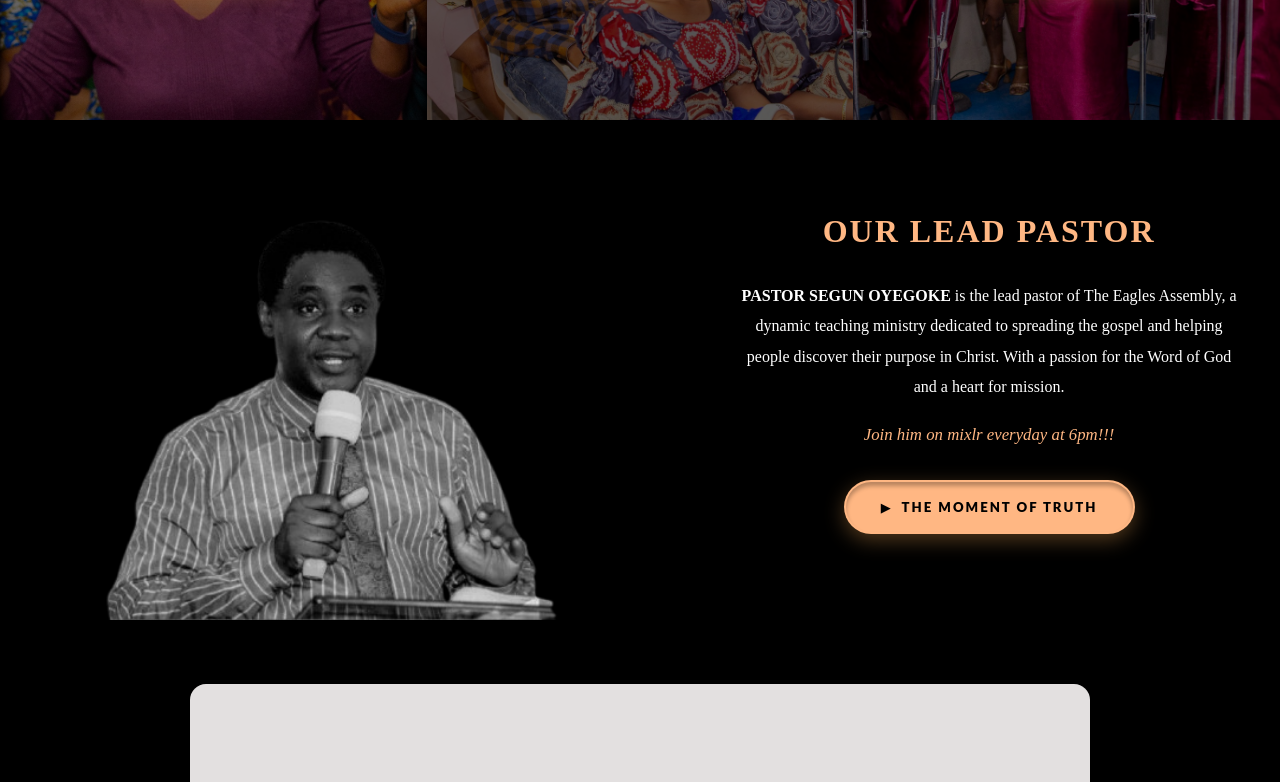
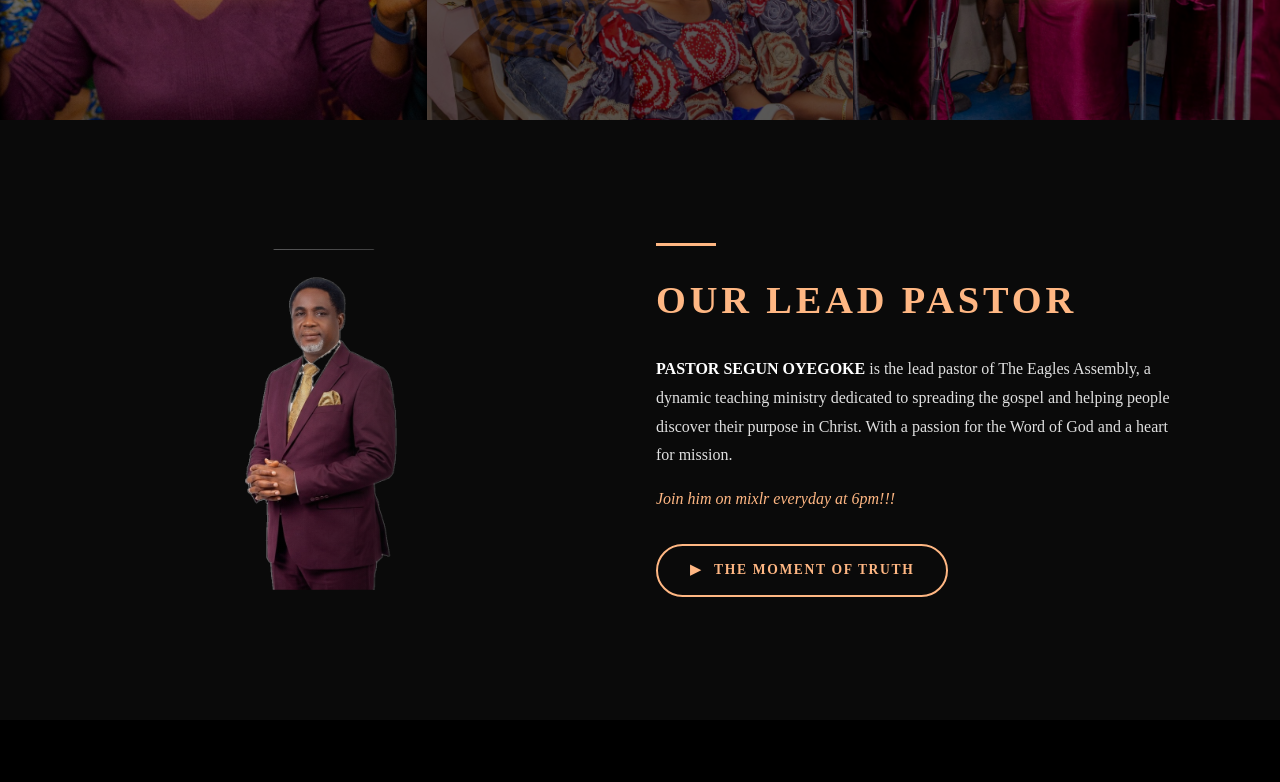
Before and after one commit to Oyegoke-chima/eagles-assembly, a React (Vite) app: page / in a window 1280 px wide. Shown: the part 1960-2742 px from the top of the page. Built offline with nearby package versions, Linux system fonts and the light colour scheme.

Commit message:
Update UI: pastor section, footer layout, give section, hero overlay

```diff
--- a/src/index.css
+++ b/src/index.css
@@ -13,11 +13,11 @@
 body {
   font-family: 'Kalnia', serif;
   line-height: 1.6;
-  color: #000;
+  color: #ffffff;
   overflow-x: hidden;
 }
 html, body {
-  background-color: #000;
+  background-color: #ffffff;
   margin: 0;
   padding: 0;
 }
@@ -129,8 +129,7 @@ html {
   align-items: center;
   justify-content: center;
   text-align: center;
-  background: url('/images/mainIMG.png') center center / cover no-repeat;
-  background-color: #1a2e25;
+  background-color: #333e39;
 }
 
 .hero-overlay {
@@ -383,21 +382,20 @@ html {
 /* ===========================
    PASTOR
 =========================== */
+/* PASTOR SECTION */
 .pastor {
-  background: #000000;
   display: grid;
-  grid-template-columns: 1.2fr 1fr;
-  align-items: center;
-  min-height: 500px;
+  grid-template-columns: 1fr 1fr;
+  min-height: 600px;
+  background: #0a0a0a;
   overflow: hidden;
-  gap: 0;
-}
-
+  position: relative;
+  align-items: center;
+}
+
+/* Left side — image fades into the right */
 .pastor-image {
-  width: 100%;
-  height: 100%;
-  min-height: 500px;
-  overflow: hidden;
+  position: relative;
   display: flex;
   align-items: flex-end;
   justify-content: center;
@@ -405,80 +403,134 @@ html {
 
 .pastor-image img {
   width: 100%;
-  height: 100%;
-  max-height: 600px;
+  max-width: 480px;
+  height: auto;
   object-fit: cover;
-  object-position: top center;
-  filter: grayscale(100%);
   display: block;
-}
-
+  position: relative;
+  z-index: 1;
+}
+
+/* This gradient fades the image rightward into the background */
+.pastor-image::after {
+  content: '';
+  position: absolute;
+  inset: 0;
+  background: linear-gradient(
+    to right,
+    transparent 40%,
+    #0a0a0a 95%
+  );
+  z-index: 2;
+}
+
+/* Right side — text */
 .pastor-content {
-  padding: 3rem 2.5rem;
-  text-align: center;
+  display: flex;
+  flex-direction: column;
+  justify-content: center;
+  padding: 4rem 3rem 4rem 1rem;
+  position: relative;
+  z-index: 3;
 }
 
 .pastor-title {
-  font-family: 'Kalnia', serif;
-  font-size: clamp(1.2rem, 3vw, 2rem);
-  font-weight: 700;
+  font-size: clamp(1.8rem, 3vw, 2.8rem);
   color: #FFB783;
-  text-transform: uppercase;
-  letter-spacing: 2px;
+  letter-spacing: 0.1em;
   margin-bottom: 1.5rem;
 }
 
 .pastor-text {
-  font-family: 'Kalnia', serif;
-  font-size: clamp(0.85rem, 1.5vw, 1rem);
+  color: #e0e0e0;
+  line-height: 1.8;
+  font-size: 1rem;
+  margin-bottom: 1rem;
+  max-width: 520px;
+}
+
+.pastor-bold {
   color: #ffffff;
-  line-height: 1.9;
-  margin-bottom: 1.2rem;
-}
-
-.pastor-bold {
   font-weight: 700;
 }
 
 .pastor-tagline {
-  font-family: 'Kalnia', serif;
-  font-size: clamp(0.9rem, 1.5vw, 1.05rem);
   color: #FFB783;
   font-style: italic;
   margin-bottom: 2rem;
+  font-size: 1rem;
+}
+
+/* Gold accent line above title */
+.pastor-content::before {
+  content: '';
+  display: block;
+  width: 60px;
+  height: 3px;
+  background: #FFB783;
+  margin-bottom: 1.5rem;
 }
 
 .pastor-cta {
   display: inline-flex;
   align-items: center;
-  gap: 0.6rem;
-  padding: 0.9rem 2.2rem;
+  gap: 0.75rem;
+  background: transparent;
+  border: 2px solid #FFB783;
+  color: #FFB783;
+  padding: 0.85rem 2rem;
+  letter-spacing: 0.12em;
+  font-weight: 600;
+  font-size: 0.85rem;
+  border-radius: 100px;
+  text-decoration: none;
+  width: fit-content;
+  transition: all 0.3s ease;
+}
+
+.pastor-cta:hover {
   background: #FFB783;
-  color: #000000;
-  font-family: 'Lato', sans-serif;
-  font-weight: 900;
-  font-size: 0.82rem;
-  letter-spacing: 2px;
-  text-transform: uppercase;
-  text-decoration: none;
-  border: 2px solid transparent;
-  border-radius: 100px;
-  transition: background 0.3s ease, color 0.3s ease, border-color 0.3s ease, transform 0.2s ease;
-  box-shadow: 0 6px 20px rgba(232, 160, 80, 0.35),
-              inset 0 4px 4px rgba(0, 0, 0, 0.28);
-}
-
-.pastor-cta:hover {
-  background: transparent;
-  color: #ffffff;
-  border-color: #ffffff;
-  transform: translateY(-3px);
-  box-shadow: none;
-}
-
-.pastor-play-icon {
-  font-size: 0.75rem;
-}
+  color: #000;
+}
+
+/* Mobile */
+@media (max-width: 768px) {
+  .pastor {
+    grid-template-columns: 1fr;
+  }
+
+  .pastor-image {
+    justify-content: center;
+    height: auto;
+    padding-top: 2rem;
+  }
+  .pastor-image img {
+    width: 80%;
+    max-width: 320px;
+    margin: 0 auto;
+  }
+
+  .pastor-image::after {
+    background: linear-gradient(
+      to bottom,
+      transparent 50%,
+      #0a0a0a 95%
+    );
+  }
+
+  .pastor-content {
+    padding: 1.5rem 2rem 3rem;
+      text-align: center;
+      align-items:center;
+  }
+  .pastor-content::before {
+    margin: 0 auto 1.5rem;
+  }
+  .pastor-cta {
+    margin: 0 auto;
+  }
+}
+
 
 /* ===========================
    GIVE SECTION
@@ -817,7 +869,8 @@ html {
   }
 
   .give-right {
-    width: 180px;
+    width: 160px;
+    margin-bottom: -3rem;
   }
 
   /* Footer */
@@ -1201,8 +1254,8 @@ html {
 }
 
 .required {
-  color: #E8A050;
-  font-weight: 400;
+  color: #ff0000;
+  font-weight: 200;
 }
 
 /* Side by side name fields */
@@ -2074,3 +2127,48 @@ html {
   letter-spacing: 1px;
   margin-top: -1rem;
 }
+
+.hero-home {
+  background: url('/images/DSI-1.jpg') center center / cover no-repeat;
+}
+
+.hero-overlay {
+  position: absolute;
+  inset: 0;
+  background: linear-gradient(
+    to bottom,
+    rgba(0, 0, 0, 0.45) 0%,
+    rgba(0, 0, 0, 0.75) 50%,
+    rgba(0, 0, 0, 0.80) 100%
+  );
+  z-index: 1;
+}
+
+@media (max-width: 768px) {
+  .footer {
+    padding: 2rem 1rem 1rem;
+  }
+
+  .footer-container {
+    display: grid;
+    grid-template-columns: 1fr 1fr 1fr; /* 3 columns side by side */
+    gap: 1rem;
+    align-items: start;
+  }
+
+  .footer-about,
+  .footer-address {
+    font-size: 0.75rem;
+    line-height: 1.5;
+  }
+
+  .footer-heading {
+    font-size: 0.72rem;
+    margin-bottom: 0.6rem;
+  }
+
+  .footer-links li {
+    font-size: 0.75rem;
+    margin-bottom: 0.4rem;
+  }
+}
--- a/src/pages/About.jsx
+++ b/src/pages/About.jsx
@@ -54,7 +54,7 @@ function About() {
       <Navbar />
 
       {/* HERO */}
-      <section className="hero">
+      <section className="hero hero-about">
         <div className="hero-overlay"></div>
         <div className="hero-content">
           <p className="about-hero-label">WHO WE ARE</p>
@@ -72,8 +72,9 @@ function About() {
             <h2 className="church-about-title">The Eagles Assembly</h2>
             <p className="church-about-body">
               <strong>THE EAGLES ASSEMBLY</strong> is not just a space, it is an experience.
-              It is a series of impactful and transformational encounters that bring change
-              to the lives of people. It is felt, seen, heard and perceived like fragrance.
+             The Parish of the Redeemed Christian Church of God, named (The Eagles Assembly), was inaugurated on the 29th of January, 2012.
+             The then Zonal Pastor of the Abule Egba Zone of RCCG,
+              Lagos Province 2, Pastor Osai Odigie, planted the parish.
             </p>
             <p className="church-about-body">
               We are a dynamic teaching ministry dedicated to spreading the gospel and
--- a/src/pages/Give.jsx
+++ b/src/pages/Give.jsx
@@ -36,7 +36,7 @@ function Give() {
       <Navbar />
 
       {/* HERO */}
-      <section className="hero">
+      <section className="hero hero-give">
         <div className="hero-overlay"></div>
         <div className="hero-content fade-up">
           <h1 className="hero-tagline">
--- a/src/pages/Home.jsx
+++ b/src/pages/Home.jsx
@@ -9,7 +9,7 @@ function Home() {
       <Navbar />
 
       {/* HERO */}
-      <section className="hero">
+      <section className="hero hero-home">
         <div className="hero-overlay"></div>
         <div className="hero-content fade-up">
           <h1 className="hero-tagline">
@@ -90,7 +90,7 @@ function Home() {
       {/* PASTOR */}
       <section className="pastor" >
         <div className="pastor-image fade-right">
-          <img src="/images/pastor.png" alt="Pastor Segun Oyegoke" />
+          <img src="/images/DSI-2.png" alt="Pastor Segun Oyegoke" />
         </div>
         <div className="pastor-content fade-left">
           <h2 className="pastor-title">OUR LEAD PASTOR</h2>
```
Also changed, not shown: public/images/DSI-2.png (added), 1 other file (tests, documents, lock files or other folders).
